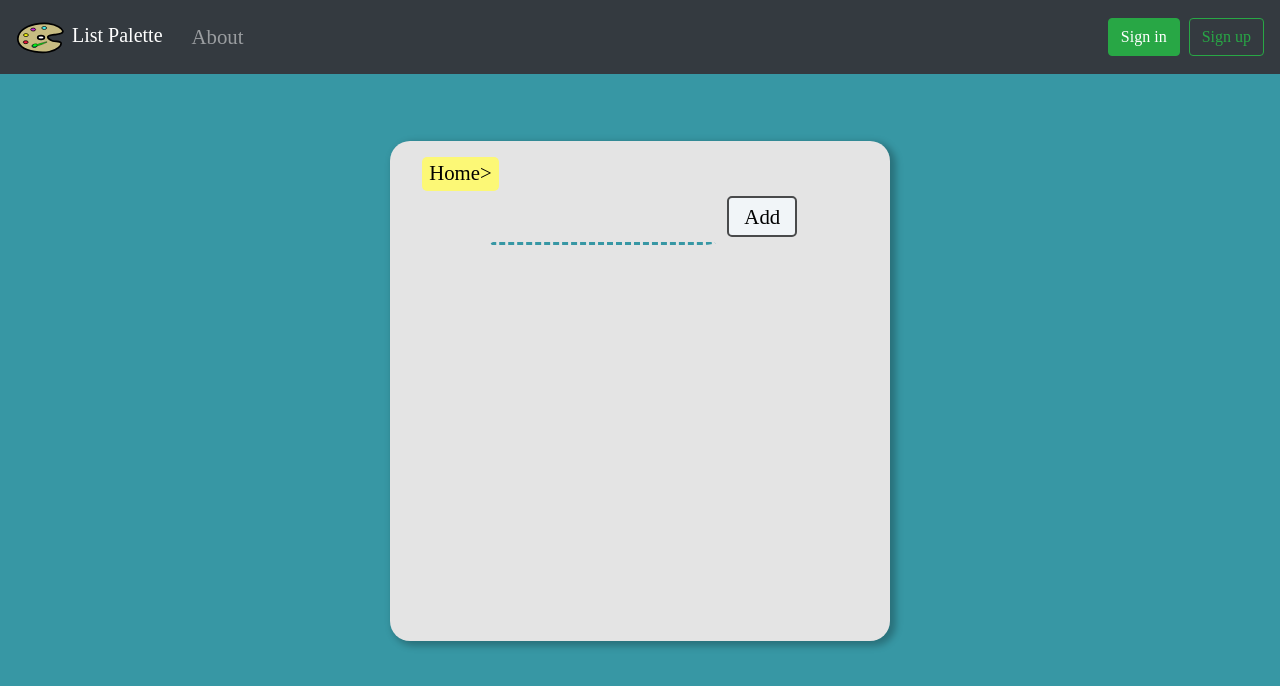
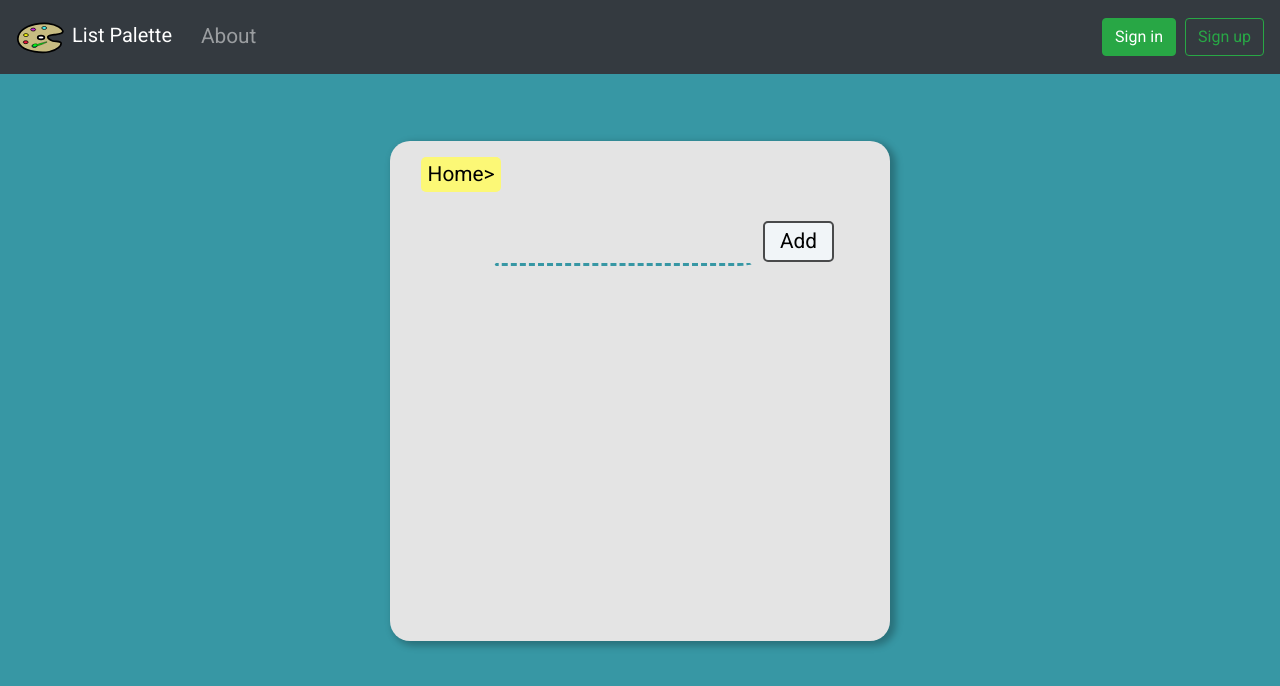
Before and after one commit to mthielvoldt/list-palette, a React (Create React App) app: page / in a window 1280 px wide. Shown: the top 686 px of the page. Built offline with nearby package versions, Linux system fonts and the light colour scheme; no server answers.

Commit message:
Style edits embed fonts

```diff
--- a/public/index.html
+++ b/public/index.html
@@ -4,6 +4,7 @@
 <head>
   <meta charset="utf-8" />
   <link rel="icon" href="%PUBLIC_URL%/favicon.ico" />
+  <link href="https://fonts.googleapis.com/css2?family=Itim&family=Roboto&display=swap" rel="stylesheet">
   <meta name="viewport" content="width=device-width, initial-scale=1" />
   <meta name="theme-color" content="#000000" />
   <meta name="description" content="A checklist app for nerds" />
@@ -49,7 +50,7 @@
   <script src="https://stackpath.bootstrapcdn.com/bootstrap/4.5.0/js/bootstrap.min.js"
     integrity="sha384-OgVRvuATP1z7JjHLkuOU7Xw704+h835Lr+6QL9UvYjZE3Ipu6Tp75j7Bh/kR0JKI"
     crossorigin="anonymous"></script>
-  <script src="DragDropTouch.js"></script>
+  <!-- <script src="DragDropTouch.js"></script> -->
 </body>
 
 </html>
--- a/src/AddItemForm/AddItemForm.css
+++ b/src/AddItemForm/AddItemForm.css
@@ -6,16 +6,16 @@
 .form input {
     box-sizing: border-box;
     background-color: transparent;
-    padding: 0.7rem;
+    padding: 0.3rem;
     border-bottom-right-radius: 15px 3px;
     border-bottom-left-radius: 3px 15px;
     border: solid 3px transparent;
     border-bottom: dashed 3px #3797a4;
-    font-family: "Architects Daughter", cursive;
-    font-size: 1rem;
-    color: hsla(260, 2%, 25%, 0.7);
-    width: auto;
-    margin-bottom: 20px;
+    font-family: 'Itim', sans-serif;
+    font-size: 1.6rem;
+    color: hsla(226, 100%, 18%, 0.7);
+    width: 55%;
+    margin: 20px 0 20px 12%;
   }
 
   .add-span {
--- a/src/App/App.css
+++ b/src/App/App.css
@@ -10,7 +10,7 @@
   background: #e4e4e4;
   border-radius: 20px;
   box-shadow: 4px 3px 7px 2px #00000040;
-  padding: 1rem;
+  padding: 1rem 1rem 1rem 0;
   box-sizing: border-box;
   text-align: center;
 }
@@ -28,15 +28,3 @@
   background-color: #fcf876;
   font-size: 1.5rem;
 }
-
-.location-button {
-  position: relative;
-  padding: 0 7px;
-  margin-left: 5px;
-  border: none;
-  font-family: "Architects Daughter", cursive;
-  text-decoration: none;
-  padding-bottom: 3px;
-  border-radius: 5px;
-  background-color: #fcf876;
-}
--- a/src/Item/Item.css
+++ b/src/Item/Item.css
@@ -1,10 +1,14 @@
 .item {
-    /* background: #f1f5f8; */
+    /* background: rgb(214, 231, 227);  */
+    /* border-bottom: 1px dotted #aaa; */
+    font-family: 'Itim', sans-serif;
+    line-height: 1.2rem;
+    font-size: 1.6rem;
     cursor: default;
     text-align: left;
     position: relative;
     padding-top: 0.5rem;
-    padding-left: 0.7rem;
+    padding-left: 0.8rem;
   }
 
   .item.over {
--- a/src/Location/Location.css
+++ b/src/Location/Location.css
@@ -2,5 +2,14 @@
 .location {
     text-align: left;
     align-items: left;
-    margin-left: .7rem;
+    margin-left: 1.6rem;
 }
+
+.location-button {
+    position: relative;
+    padding: 2px 7px;
+    border: none;
+    text-decoration: none;
+    border-radius: 5px;
+    background-color: #fcf876;
+  }
--- a/src/index.css
+++ b/src/index.css
@@ -8,7 +8,7 @@ body {
   justify-content: center;
   align-items: center;
   color: hsl(198, 1%, 29%);
-  font-family: "Architects Daughter", cursive;
+  font-family: 'Roboto', 'Trebuchet MS', sans-serif;
   font-size: 130%;
 }
 
@@ -17,14 +17,8 @@ button {
   padding: 5px;
   margin-left: 5px;
   border: none;
-  font-family: "Architects Daughter", cursive;
   text-decoration: none;
   background: none;
-}
-
-code {
-  font-family: source-code-pro, Menlo, Monaco, Consolas, 'Courier New',
-    monospace;
 }
 
 #root {
```
